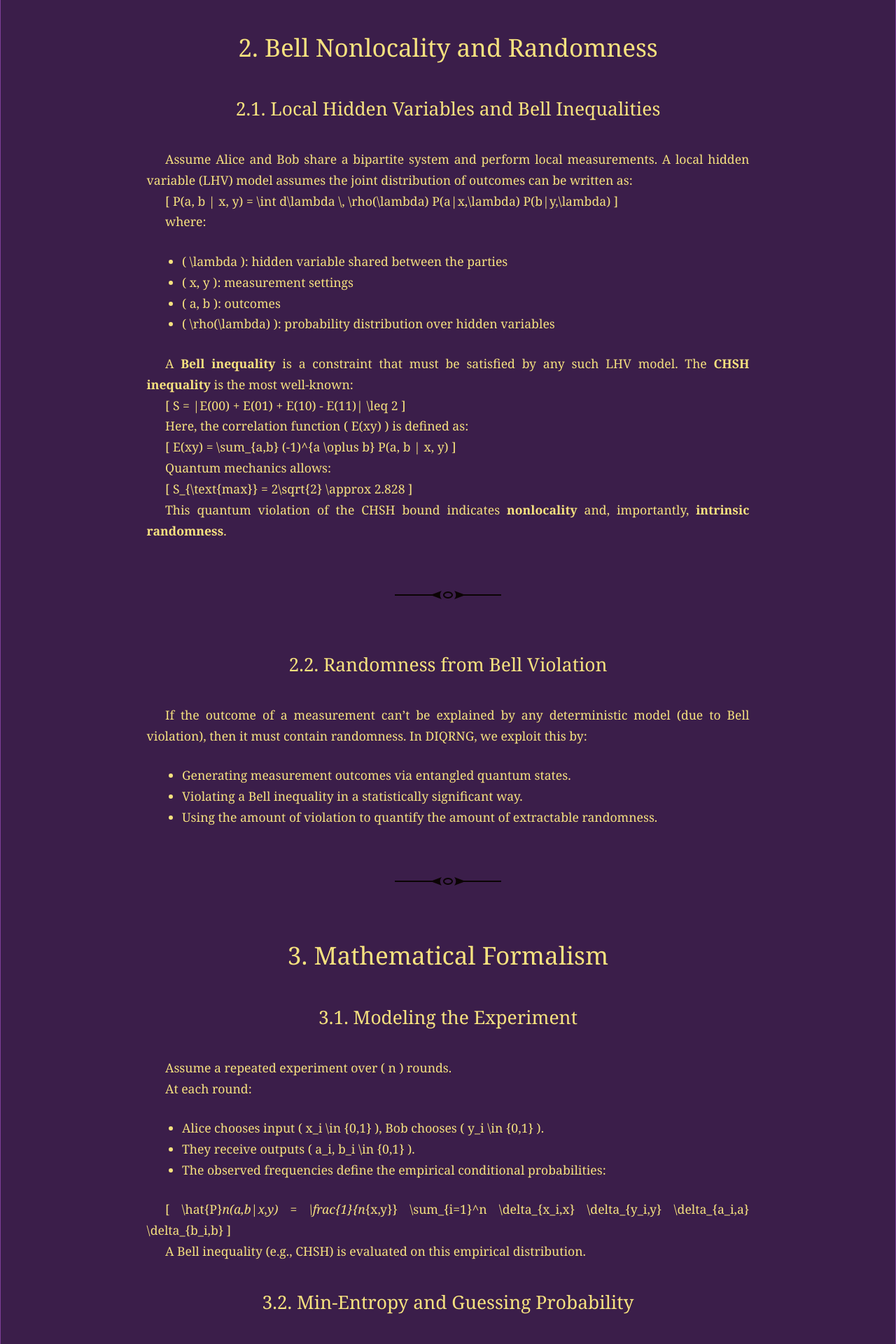
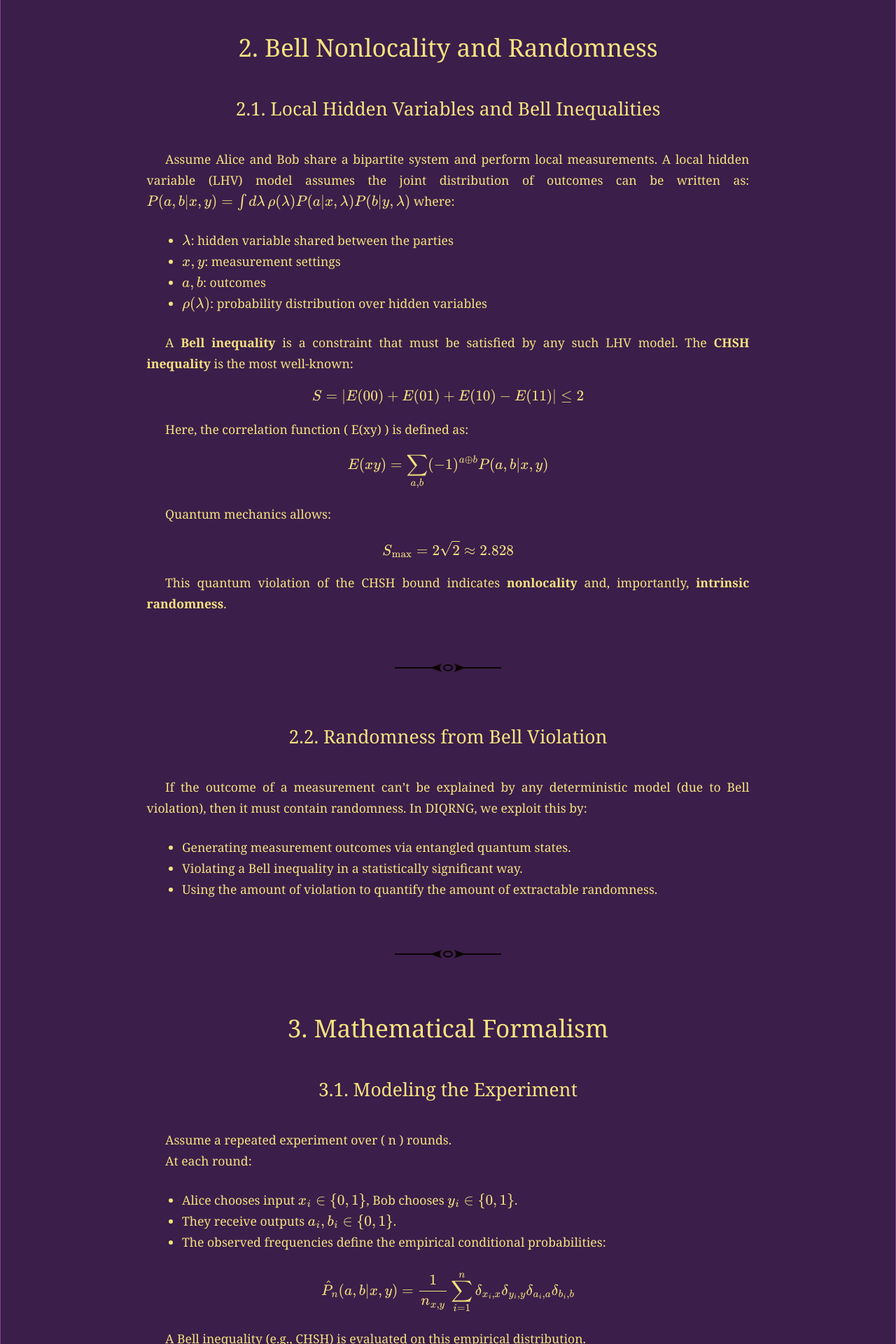
Before and after one commit to GangaSM/Meditations-on-Second-Philosophy, a Jekyll site: the page built from _posts/2025-06-16-randomness.md, in a window 1280 px wide. Shown: the part 1138-3058 px from the top of the page at 70% size. Built offline with Jekyll 4.4.1, drawn with Linux system fonts in a browser that asks for light colours; our own code applies the rules of GitHub Pages for plain Markdown files; some of the changed text lies outside the part shown.

Commit message:
Update 2025-06-16-randomness.md

```diff
--- a/_posts/2025-06-16-randomness.md
+++ b/_posts/2025-06-16-randomness.md
@@ -22,34 +22,24 @@ In this article we're going to think about randomness. Everyone has some sort of
 ### 2.1. Local Hidden Variables and Bell Inequalities
 
 Assume Alice and Bob share a bipartite system and perform local measurements. A local hidden variable (LHV) model assumes the joint distribution of outcomes can be written as:
-
-\[
-P(a, b | x, y) = \int d\lambda \, \rho(\lambda) P(a|x,\lambda) P(b|y,\lambda)
-\]
-
+$$ P(a, b | x, y) = \int d\lambda \, \rho(\lambda) P(a|x,\lambda) P(b|y,\lambda) $$
 where:
-- \( \lambda \): hidden variable shared between the parties
-- \( x, y \): measurement settings
-- \( a, b \): outcomes
-- \( \rho(\lambda) \): probability distribution over hidden variables
+- $$ \lambda $$: hidden variable shared between the parties
+- $$ x, y $$: measurement settings
+- $$ a, b $$: outcomes
+- $$ \rho(\lambda) $$: probability distribution over hidden variables
 
 A **Bell inequality** is a constraint that must be satisfied by any such LHV model. The **CHSH inequality** is the most well-known:
 
-\[
-S = |E(00) + E(01) + E(10) - E(11)| \leq 2
-\]
+$$ S = |E(00) + E(01) + E(10) - E(11)| \leq 2 $$
 
 Here, the correlation function \( E(xy) \) is defined as:
 
-\[
-E(xy) = \sum_{a,b} (-1)^{a \oplus b} P(a, b | x, y)
-\]
+$$ E(xy) = \sum_{a,b} (-1)^{a \oplus b} P(a, b | x, y) $$
 
 Quantum mechanics allows:
 
-\[
-S_{\text{max}} = 2\sqrt{2} \approx 2.828
-\]
+$$ S_{\text{max}} = 2\sqrt{2} \approx 2.828 $$
 
 This quantum violation of the CHSH bound indicates **nonlocality** and, importantly, **intrinsic randomness**.
 
@@ -72,29 +62,23 @@ If the outcome of a measurement can’t be explained by any deterministic model
 Assume a repeated experiment over \( n \) rounds.
 
 At each round:
-- Alice chooses input \( x_i \in \{0,1\} \), Bob chooses \( y_i \in \{0,1\} \).
-- They receive outputs \( a_i, b_i \in \{0,1\} \).
+- Alice chooses input $$ x_i \in \{0,1\} $$, Bob chooses $$ y_i \in \{0,1\} $$.
+- They receive outputs $$ a_i, b_i \in \{0,1\} $$.
 - The observed frequencies define the empirical conditional probabilities:
 
-\[
-\hat{P}_n(a,b|x,y) = \frac{1}{n_{x,y}} \sum_{i=1}^n \delta_{x_i,x} \delta_{y_i,y} \delta_{a_i,a} \delta_{b_i,b}
-\]
+$$ \hat{P}_n(a,b|x,y) = \frac{1}{n_{x,y}} \sum_{i=1}^n \delta_{x_i,x} \delta_{y_i,y} \delta_{a_i,a} \delta_{b_i,b} $$
 
 A Bell inequality (e.g., CHSH) is evaluated on this empirical distribution.
 
 ### 3.2. Min-Entropy and Guessing Probability
 
-The **min-entropy** of Alice’s outcome given adversary’s side information \( E \) is:
+The **min-entropy** of Alice’s outcome given adversary’s side information $$ E $$ is:
 
-\[
-H_{\min}(A|E) = -\log_2 P_{\text{guess}}(A|E)
-\]
+$$ H_{\min}(A|E) = -\log_2 P_{\text{guess}}(A|E) $$
 
-Where \( P_{\text{guess}} \) is the maximum probability that an adversary with access to \( E \) can correctly guess Alice’s output. From a CHSH violation \( S \), one can lower-bound the min-entropy using known results (Pironio et al. 2010):
+Where $$ P_{\text{guess}} $$ is the maximum probability that an adversary with access to $$ E $$ can correctly guess Alice’s output. From a CHSH violation $$ S $$, one can lower-bound the min-entropy using known results (Pironio et al. 2010):
 
-\[
-H_{\min}(A|E) \geq 1 - \log_2\left(1 + \sqrt{2 - \frac{S^2}{4}}\right)
-\]
+$$ H_{\min}(A|E) \geq 1 - \log_2\left(1 + \sqrt{2 - \frac{S^2}{4}}\right) $$
 
 This gives the number of **certified bits of randomness per round**.
 
@@ -106,13 +90,11 @@ For a sequence of quantum measurements, the **Entropy Accumulation Theorem** (EA
 
 Let each round be modeled by a **quantum instrument** \( \mathcal{M}_i \), and suppose the outcome statistics satisfy an EAT channel structure. Then:
 
-\[
-H_{\min}^{\epsilon}(A^n | E) \geq n \cdot h_{\text{min}}(S) - \Delta(n, \epsilon)
-\]
+$$ H_{\min}^{\epsilon}(A^n | E) \geq n \cdot h_{\text{min}}(S) - \Delta(n, \epsilon) $$
 
 where:
-- \( h_{\text{min}}(S) \): per-round min-entropy rate as a function of the Bell violation
-- \( \Delta(n, \epsilon) \): finite-size correction term, logarithmic in \( 1/\epsilon \)
+- $$ h_{\text{min}}(S) $$: per-round min-entropy rate as a function of the Bell violation
+- $$ \Delta(n, \epsilon) $$: finite-size correction term, logarithmic in \( 1/\epsilon \)
 
 This allows randomness certification in **finite-size experiments**.
 
@@ -133,22 +115,20 @@ Use independent weak random sources (or prior randomness) to choose measurement
 ### Step 3: Measurement and Outcome Collection
 
 Perform measurements and record inputs and outputs:
-- \( X^n = (x_1, \dots, x_n) \)
-- \( Y^n = (y_1, \dots, y_n) \)
-- \( A^n = (a_1, \dots, a_n) \)
-- \( B^n = (b_1, \dots, b_n) \)
+- $$ X^n = (x_1, \dots, x_n) $$
+- $$ Y^n = (y_1, \dots, y_n) $$
+- $$ A^n = (a_1, \dots, a_n) $$
+- $$ B^n = (b_1, \dots, b_n) $$
 
 ### Step 4: CHSH Evaluation and Entropy Estimation
 
-Estimate empirical CHSH value \( \hat{S}_n \). Use this to bound the min-entropy \( H_{\min}(A^n|E) \) via EAT.
+Estimate empirical CHSH value $$ \hat{S}_n $$. Use this to bound the min-entropy $$ H_{\min}(A^n|E) $$ via EAT.
 
 ### Step 5: Randomness Extraction
 
 Apply a **quantum-proof randomness extractor**, such as Trevisan’s extractor, to produce a nearly uniform output string \( R \) with:
 
-\[
-R = \text{Ext}(A^n, \text{seed})
-\]
+$$ R = \text{Ext}(A^n, \text{seed}) $$
 
 This seed can be reused if the extractor is strong.
 
@@ -158,13 +138,11 @@ This seed can be reused if the extractor is strong.
 
 ### 5.1. Extractors and Adversaries
 
-Given \( A^n \) with high min-entropy conditioned on quantum side information \( E \), we apply an extractor:
+Given $$ A^n $$ with high min-entropy conditioned on quantum side information \( E \), we apply an extractor:
 
-\[
-\text{Ext}: \{0,1\}^n \times \{0,1\}^d \to \{0,1\}^m
-\]
+$$ \text{Ext}: \{0,1\}^n \times \{0,1\}^d \to \{0,1\}^m $$
 
-such that \( \| \rho_{R,E} - \tau_m \otimes \rho_E \|_{\text{tr}} \leq \epsilon \), i.e., the extracted output is \( \epsilon \)-close to uniform and independent of the adversary's state.
+such that $$ \| \rho_{R,E} - \tau_m \otimes \rho_E \|_{\text{tr}} \leq \epsilon $$, i.e., the extracted output is $$ \epsilon $$-close to uniform and independent of the adversary's state.
 
 ### 5.2. Toeplitz Hashing and Trevisan Extractors
 
@@ -179,9 +157,9 @@ such that \( \| \rho_{R,E} - \tau_m \otimes \rho_E \|_{\text{tr}} \leq \epsilon
 
 1. **Quantum Mechanics**: The systems behave according to quantum theory.
 2. **No-Signaling**: Measurements are performed in space-like separated regions.
-3. **Measurement Independence**: Inputs \( x \), \( y \) are independent of hidden variables \( \lambda \).
+3. **Measurement Independence**: Inputs $$ x $$, $$ y $$ are independent of hidden variables $$ \lambda $$.
 4. **Trusted Extractor**: The randomness extractor must be correctly implemented and independent of the devices.
-5. **Finite Statistics Accounted For**: All error probabilities are bounded within acceptable \( \epsilon \)-security margins.
+5. **Finite Statistics Accounted For**: All error probabilities are bounded within acceptable $$ \epsilon $$-security margins.
 
 ---
 
@@ -191,11 +169,9 @@ Modern DIQRNG protocols are designed to be **composable**, i.e., the security gu
 
 Security is quantified via the **trace distance**:
 
-\[
-\| \rho_{R,E} - \tau_m \otimes \rho_E \|_{\text{tr}} \leq \epsilon
-\]
+$$ \| \rho_{R,E} - \tau_m \otimes \rho_E \|_{\text{tr}} \leq \epsilon $$
 
-where \( R \) is the output string and \( \tau_m \) is the uniform distribution over \( m \) bits.
+where $$ R $$ is the output string and $$ \tau_m $$ is the uniform distribution over $$ m $$ bits.
 
 ---
 
```
